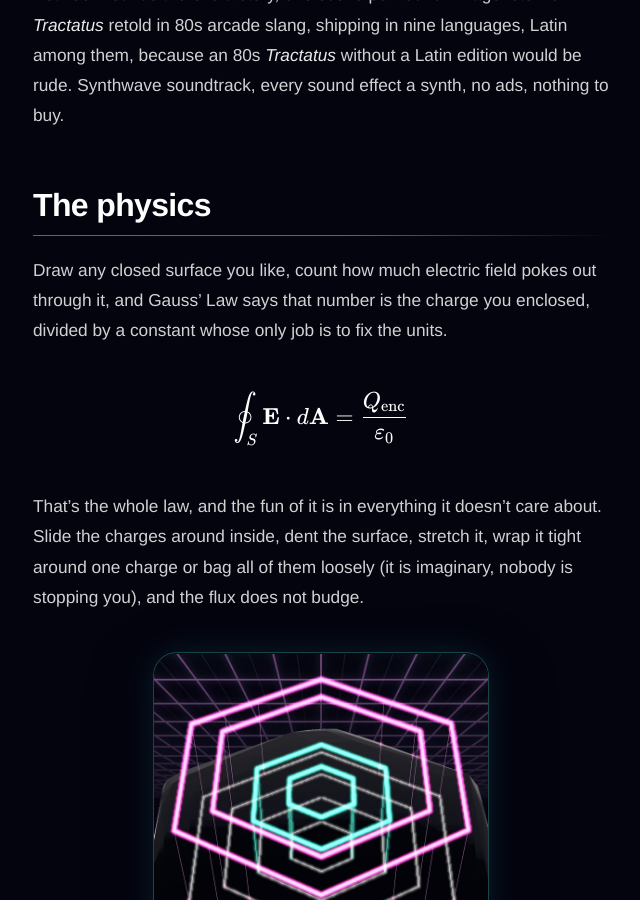
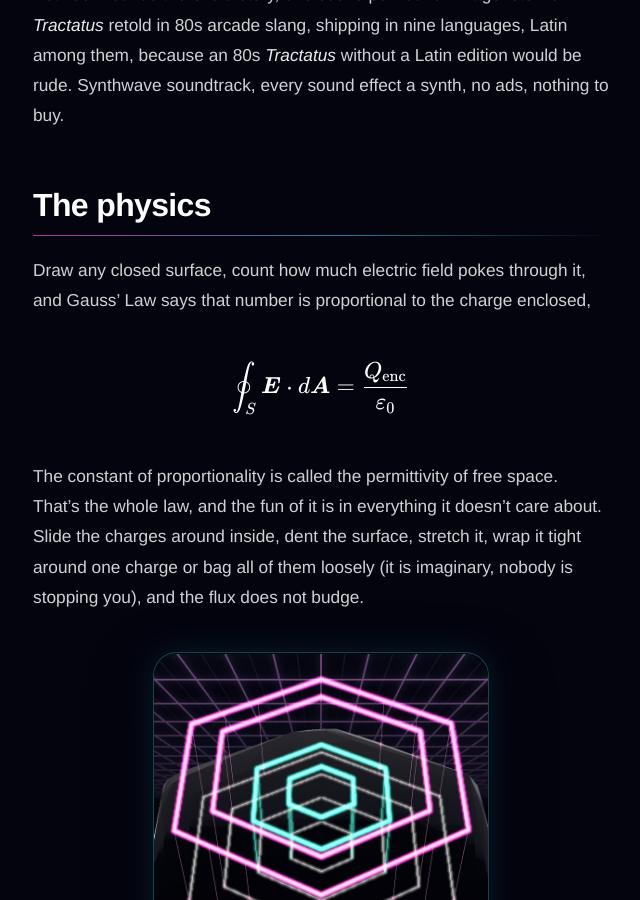
Before and after one commit to EternalTime/OwlsNestCreations, a Jekyll site: the page built from _games/voidflux.md, in a window 1280 px wide and 900 px high, scrolled down 2662 px. Shown: the whole window, without its empty margins (319-959 px from the left). Built offline with Jekyll 4.4.1, drawn with Linux system fonts in a browser that asks for light colours; some web fonts are replaced.

```diff
--- a/_games/voidflux.md
+++ b/_games/voidflux.md
@@ -53,14 +53,15 @@
 
 ## The physics
 
-Draw any closed surface you like, count how much electric field pokes out through it, and Gauss' Law says that number is the charge you enclosed, divided by a constant whose only job is to fix the units.
+Draw any closed surface, count how much electric field pokes through it, and Gauss' Law says that number is proportional to the charge enclosed,
 
 <!-- Equation: raw TeX between a `$$` line and a `$$` line, blank line either side, and `math: true` in the front matter. -->
 
 $$
-\oint_{S} \mathbf{E} \cdot d\mathbf{A} = \frac{Q_{\text{enc}}}{\varepsilon_0}
+\oint_{S} \boldsymbol{E} \cdot d\boldsymbol{A} = \frac{Q_{\text{enc}}}{\varepsilon_0}
 $$
 
+The constant of proportionality is called the permittivity of free space.
 That's the whole law, and the fun of it is in everything it doesn't care about.
 Slide the charges around inside, dent the surface, stretch it, wrap it tight around one charge or bag all of them loosely (it is imaginary, nobody is stopping you), and the flux does not budge.
 
```
Also changed, not shown: about.md (+1 -1 lines).
